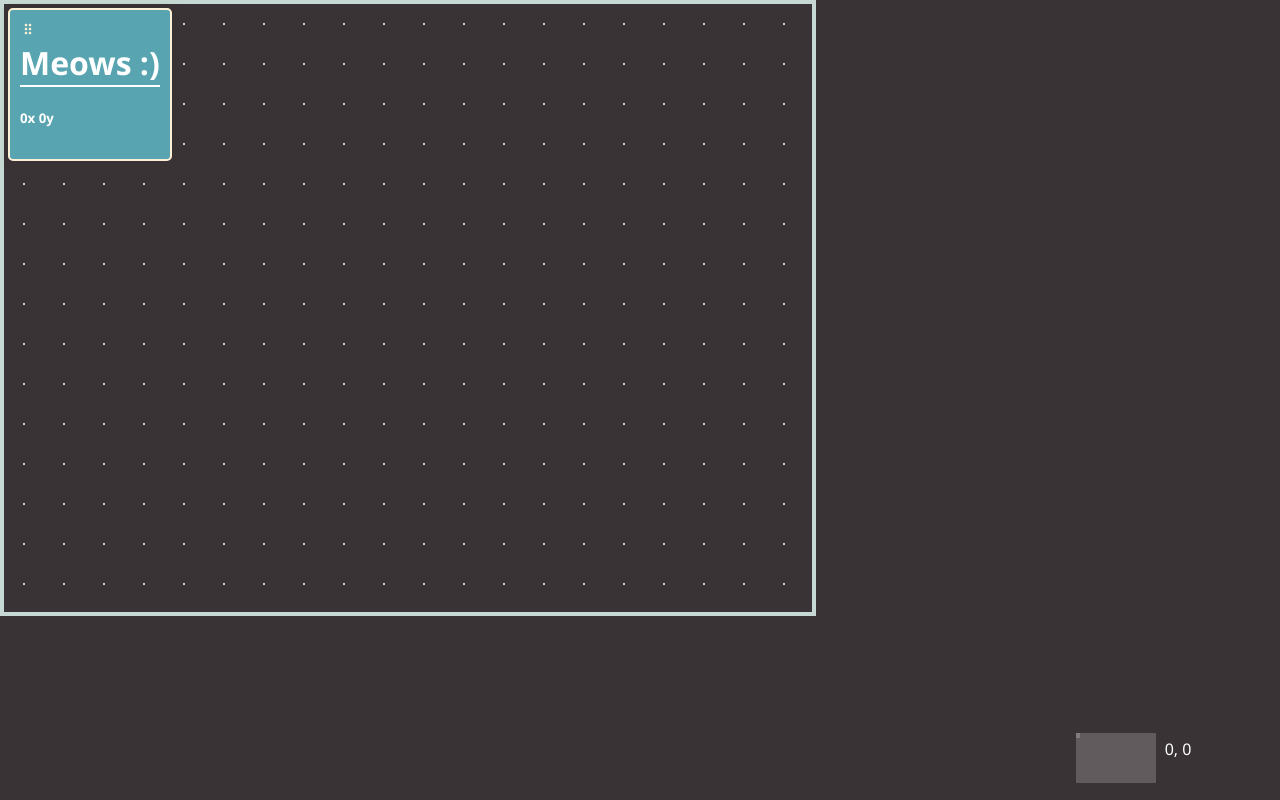
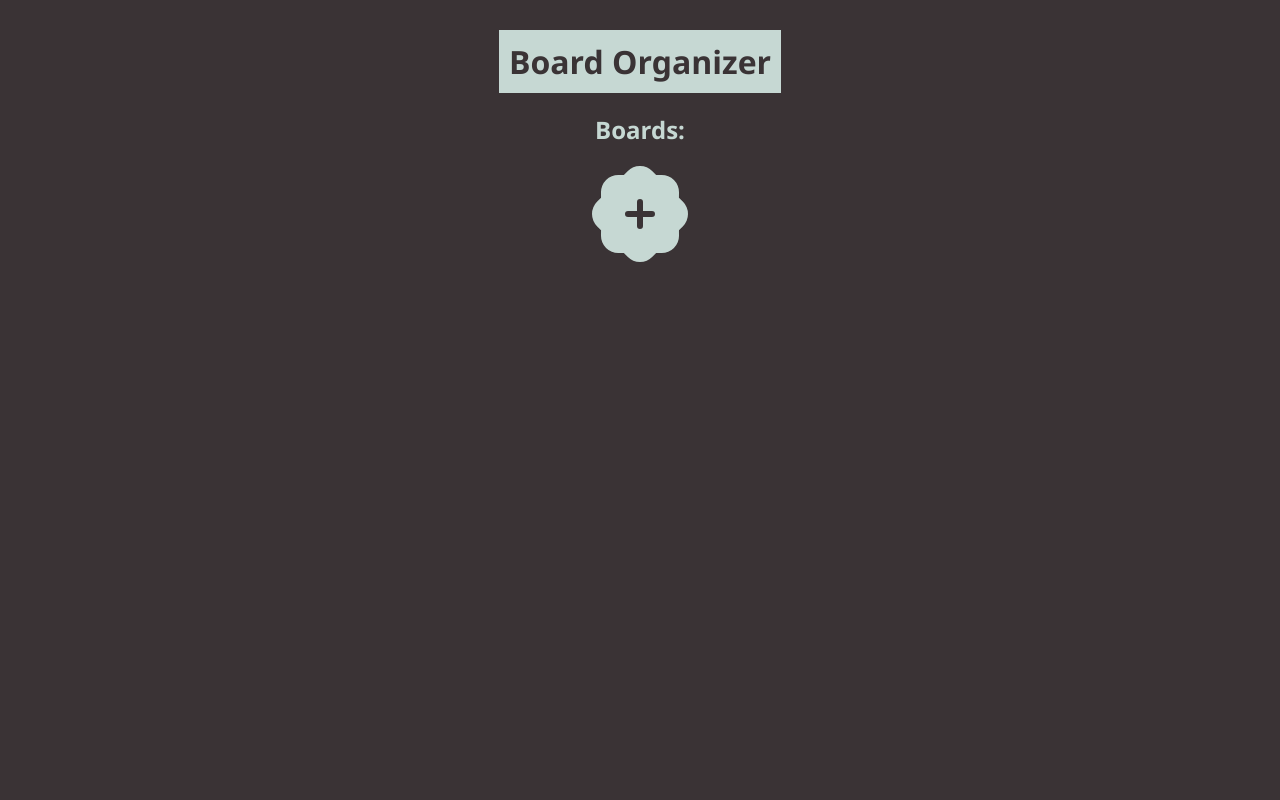
Before and after one commit to winxielove/booble-board, a React (Vite) app: page /board in a window 1280 px wide. Built offline with nearby package versions, Linux system fonts and the light colour scheme.

Commit message:
added custom size boards & better item placement

```diff
--- a/src/App.jsx
+++ b/src/App.jsx
@@ -14,7 +14,7 @@ function App() {
 
         <Routes>
           <Route element={<BoardView/>}
-            path="board/*"
+            path="board/:width&:height"
           />
           <Route element={<Manager/>}
             path="*"
--- a/src/Components/Board.jsx
+++ b/src/Components/Board.jsx
@@ -1,4 +1,4 @@
-import React, { useState, useEffect, useCallback } from 'react'
+import React, { useState, useEffect, useCallback, useRef } from 'react'
 import ItemSwitch from './itemSwitch'
 import ContextMenus from './ContextMenu/ContextMenus'
 import Controls from './Controls'
@@ -18,8 +18,13 @@ const Board = ({ board }) => {
         type: "note"
     }])
 
+    const div = useRef()
+
     const addItem = (a) => {
-        setItems([...items, a])
+        setItems([...items, {...a, pos: {
+            x: a.pos.x - Math.floor(div.current.getBoundingClientRect().x),
+            y: a.pos.y - Math.floor(div.current.getBoundingClientRect().y)
+        }}])
     }
 
     const handleContextMenu = useCallback(
@@ -47,14 +52,14 @@ const Board = ({ board }) => {
     }
     var l = 0;
     return (
-        <div className='board' style={{width: board.width, height: board.height}}>
+        <div className='board' style={{width: board.width + "px", height: board.height + "px"}} ref={div}>
 
             {show ? <ContextMenus anchorPoint={anchorPoint} ev={contextEV}/>: <></>}
 
             {items.map((i) => {
                 l++;
                 return (
-                    <ItemSwitch item={i} key={l}/>
+                    <ItemSwitch item={{...i, board: board}} key={l}/>
                 )
             })}
 
--- a/src/Components/BoardView.jsx
+++ b/src/Components/BoardView.jsx
@@ -1,23 +1,23 @@
-import React, { useState } from 'react'
+import React, { useState, useEffect } from 'react'
+import { useParams } from 'react-router-dom'
 import Board from './Board'
 import Controls from './Controls'
 
-const testSettings = {
+const BoardView = () => {
+  const { width, height } = useParams()
 
-  width: 800,
-  height: 600
+  useEffect(() => {
+    console.log(width, height)
+  }, [])
 
-}
-
-const BoardView = () => {
 
   return (
     <div className='board-view' id='board-viewer'>
 
 
-        <Board board={testSettings}/>
+        <Board board={{width: width, height: height}}/>
 
-        <Controls board={testSettings}/>
+        <Controls board={{width: width, height: height}}/>
 
     </div>
   )
--- a/src/Components/ContextMenu/ContextMenus.jsx
+++ b/src/Components/ContextMenu/ContextMenus.jsx
@@ -23,6 +23,7 @@ const ContextMenus = ({ contextData, anchorPoint, ev}) => {
         <ControlledMenu anchorPoint={anchorPoint} state={open ? "open" : "closed"}>
             <SubMenu label='Add' direction='right' position='anchor'>
             <MenuItem className={"noselect"} onClick={(e) => {
+              console.log("boobies")
               ev({
                 title: `Untitled Note`,
                 pos: {
--- a/src/Components/Items/Note.jsx
+++ b/src/Components/Items/Note.jsx
@@ -9,9 +9,11 @@ import { usePopper } from 'react-popper'
 const Note = (props) => {
 
     const [posi, setPosi] = useState(null)
+    const [size, setSize] = useState({width: 0, height: 0})
 
-    var {pos, color, type, title} = {...props}
+    const {pos, color, type, title, board} = {...props}
     const ref = useRef()
+    const divRef = useRef()
     function pickFont(bgColor, lightColor, darkColor) {
         var color = (bgColor.charAt(0) === '#') ? bgColor.substring(1, 7) : bgColor;
         var r = parseInt(color.substring(0, 2), 16); // hexToR
@@ -20,17 +22,27 @@ const Note = (props) => {
         return (((r * 0.299) + (g * 0.587) + (b * 0.114)) > 186) ?
           darkColor : lightColor;
     }
+
+    useEffect(() => {
+        console.log(pos)
+        setSize({width: divRef.current.clientWidth, height: divRef.current.clientHeight})
+    }, [])
+
     return (
         <Draggable
             handle=".board-item-handle"
             defaultPosition={{x: pos.x, y: pos.y}}
             ref={ref}
-            bounds="parent"
+            bounds={{left: 0,
+            top: 0,
+            right: parseInt(board.width - size.width - 4),
+            bottom: parseInt(board.height - size.height - 4)}}
             onDrag={(e) => {
                 setPosi({x: ref.current.state.x, y: ref.current.state.y})
+                setSize({width: divRef.current.clientWidth, height: divRef.current.clientHeight})
             }}
             >
-                <div className='board-item board-item-draggable' style={{backgroundColor: color, color: pickFont(color, "white", "#3A3335"), borderColor: pickFont(color, "#FDF0D5", "#3A3335"), boxShadow: "0px 0px 5px " + pickFont(color, "#3A3335", "#FDF0D5")}}>
+                <div ref={divRef} className='board-item board-item-draggable' style={{backgroundColor: color, color: pickFont(color, "white", "#3A3335"), borderColor: pickFont(color, "#FDF0D5", "#3A3335"), boxShadow: "0px 0px 5px " + pickFont(color, "#3A3335", "#FDF0D5")}}>
                     <div className='board-item-header'>
                         <div className='board-item-handle'>
                             <MdOutlineDragIndicator color={pickFont(color, "#FDF0D5", "#3A3335")}/>
--- a/src/Components/Manager.jsx
+++ b/src/Components/Manager.jsx
@@ -40,7 +40,6 @@ const Manager = () => {
             e.preventDefault()
             if (localStorage.getItem(formData.title)) {
               console.log("value already exists!")
-              setShow(false)
             } else {
               localStorage.setItem(formData.title, JSON.stringify({
                 ...formData,
@@ -49,6 +48,7 @@ const Manager = () => {
                   name: "world"
                 }
               }))
+              setShow(false)
               setLocalReload(true)
             }
 
@@ -86,8 +86,8 @@ const Manager = () => {
                   <div className='board-manager-thumb' onClick={
                     () => {
                       nav(generatePath("/board/:width&:height", {
-                        width: b.width,
-                        height: b.height
+                        "width": b.width,
+                        "height": b.height
                       }))
                     }
                   }>
--- a/src/Components/itemSwitch.jsx
+++ b/src/Components/itemSwitch.jsx
@@ -3,8 +3,6 @@ import Note from './Items/Note'
 
 const ItemSwitch = (props) => {
     const {item, key} = {...props}
-
-    console.log(item.type)
     switch (item.type) {
         case "note":
             return (<Note {...item} key={key}/>)
--- a/src/index.css
+++ b/src/index.css
@@ -76,6 +76,7 @@ body, html {
   grid-area: board;
   border: var(--opal) 4px solid;
   padding: 4px;
+  place-self: center;
 }
 
 .board-item {
```
